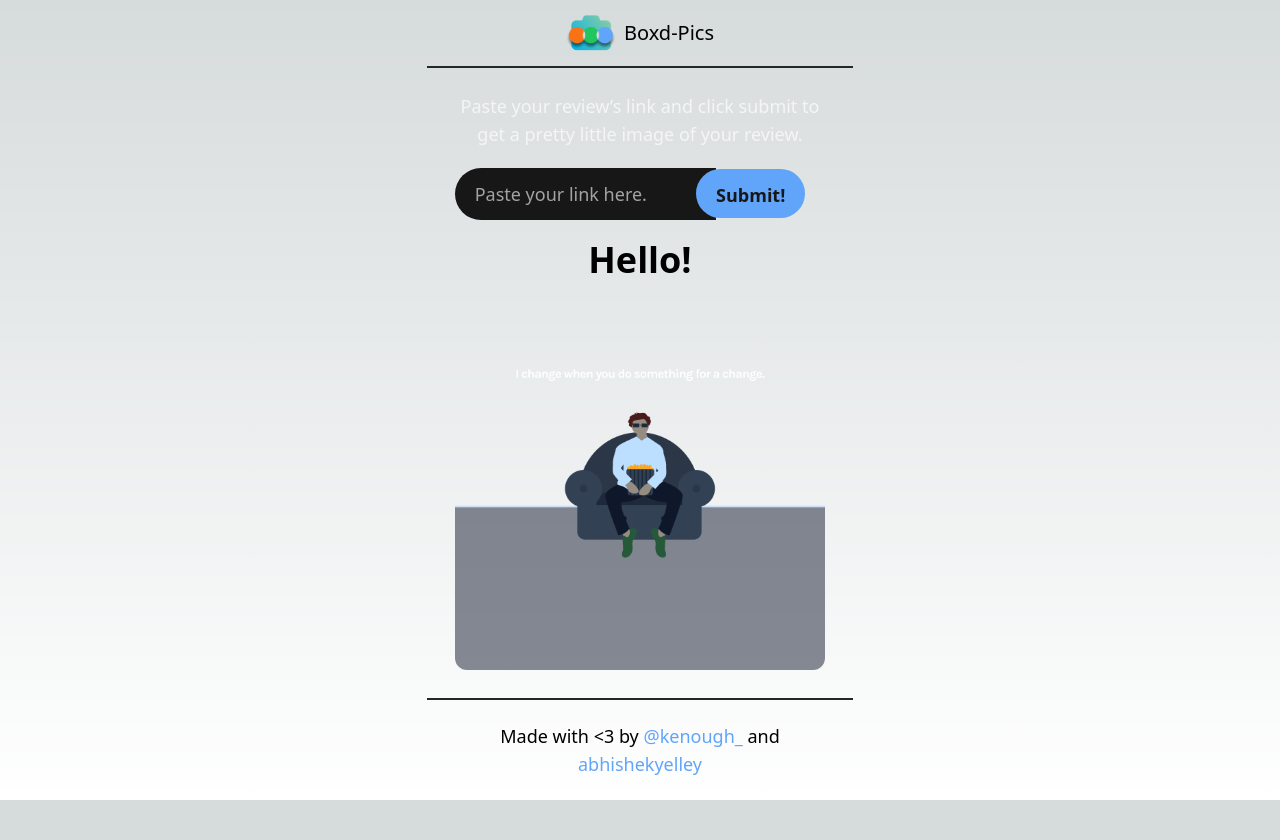
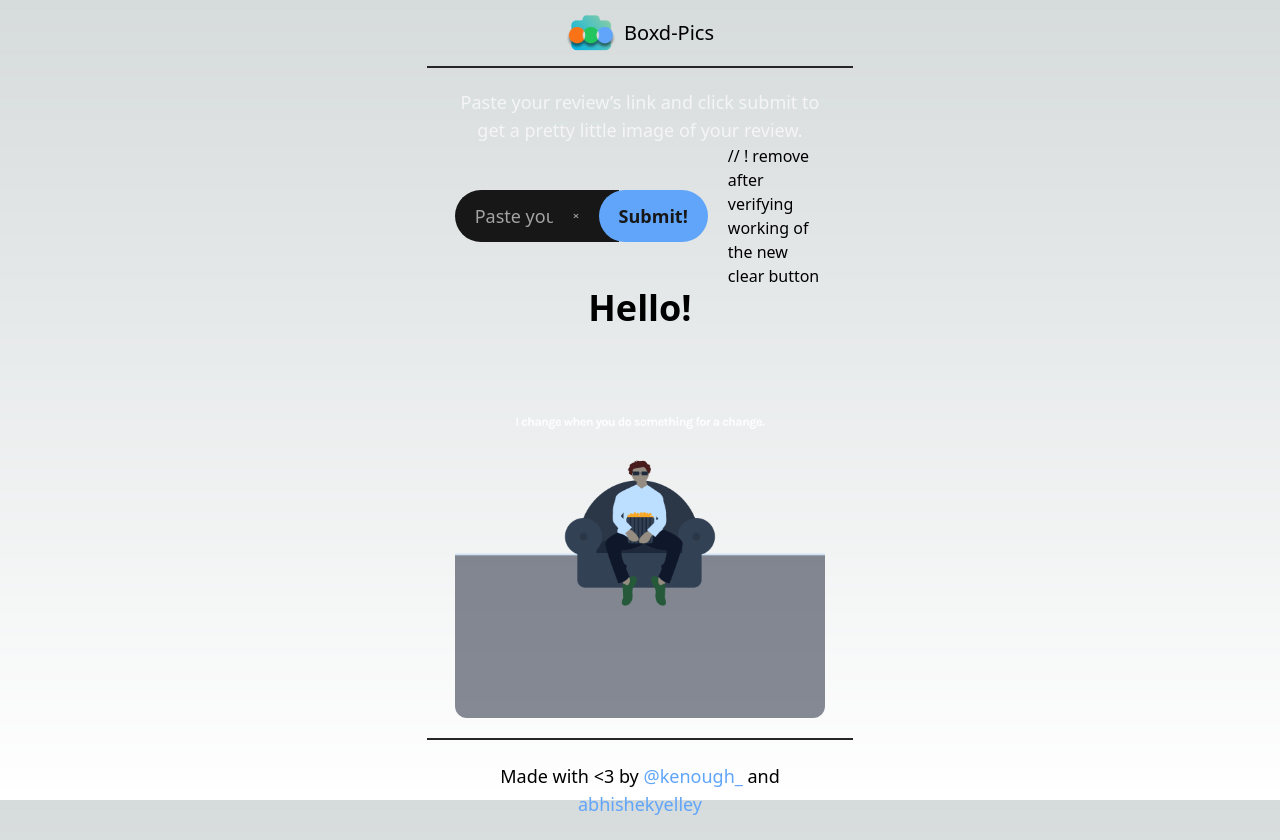
Before and after one commit to linuxdotexe/boxdp, a Next.js app: page / in a window 1280 px wide. Before the commit the page ends 800 px from the top, so only its background shows below. Built offline with nearby package versions, Linux system fonts and the light colour scheme.

Commit message:
add: better clear button

```diff
--- a/src/components/SearchBox.tsx
+++ b/src/components/SearchBox.tsx
@@ -67,7 +67,7 @@ export default function SearchBox({ isFetching }: SearchBoxProps) {
 
   return (
     <form
-      className="flex w-full font-medium m-auto"
+      className="flex w-full font-medium m-auto items-center"
       onSubmit={handleSubmit}>
       <input
         className="w-full rounded-full rounded-r-none my-5 py-3 pl-5
@@ -81,14 +81,27 @@ export default function SearchBox({ isFetching }: SearchBoxProps) {
         // autoFocus
         placeholder="Paste your link here."
       />
-      {/* <button
-        className="bg-blue-400 text-neutral-900 font-bold px-5 h-[49.5px]
-        py-3 rounded-full text-base md:text-lg md:top-[21px] top-[19px] right-3 md:right-5 relative disabled:bg-neutral-600 disabled:text-neutral-100"
+      <button
+        className="bg-neutral-900 text-neutral-400 font-medium pr-10 pl-5 py-3 md:py-3.5 text-xl md:text-2xl"
+        type="button"
+        onClick={handleClear}
+        disabled={isFetching}>
+        <img
+          src="/xmark-solid.svg"
+          alt="clear"
+          className="h-6 w-6"
+        />
+      </button>
+      <button
+        className="bg-blue-400 text-neutral-900 font-bold px-5
+        py-3 rounded-full text-base md:text-lg  right-3 md:right-5
+        relative disabled:bg-neutral-600 disabled:text-neutral-100"
         type="submit"
         disabled={isFetching}>
         Submit!
-      </button> */}
-      {submitted ? (
+      </button>
+      // ! remove after verifying working of the new clear button
+      {/* {submitted ? (
         <button
           className="bg-red-400 text-neutral-900 font-bold px-5 h-[49.5px]
           py-3 rounded-full text-base md:text-lg md:top-[21px] top-[19px] right-3 md:right-5 relative"
@@ -104,7 +117,7 @@ export default function SearchBox({ isFetching }: SearchBoxProps) {
           disabled={isFetching}>
           Submit!
         </button>
-      )}
+      )} */}
     </form>
   );
 }
```
Also changed, not shown: public/xmark-solid.svg (added).
